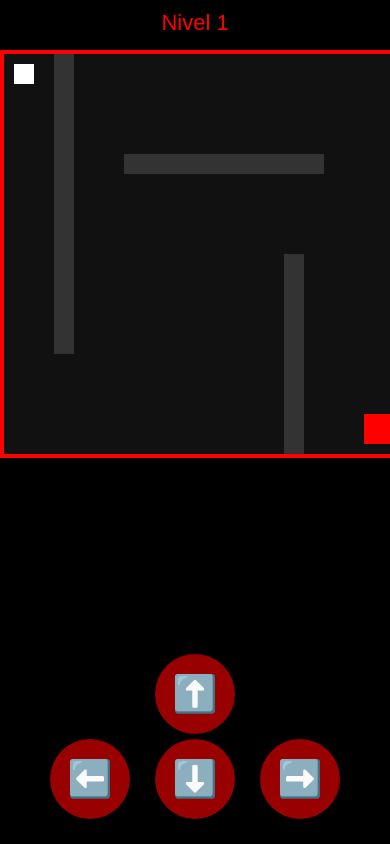
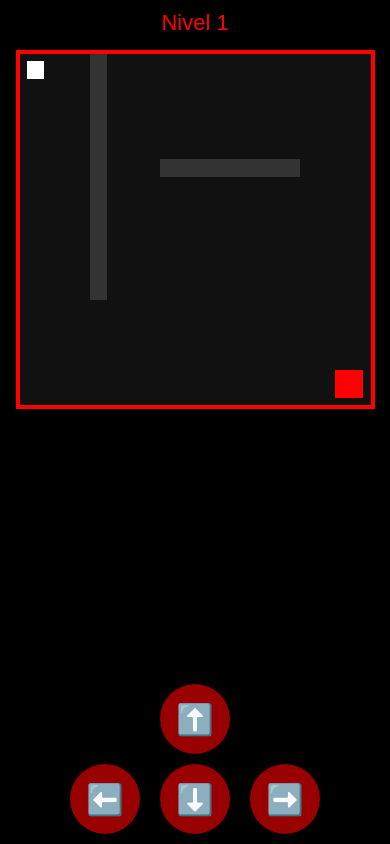
Before and after one commit to AngelPpga/misterio-misterioso-misteriudo-misteriado-misterido, a plain HTML site: page index.html in a window 390 px wide. Drawn offline with Linux system fonts and the light colour scheme.

Commit message:
Juego base 5

```diff
--- a/game.js
+++ b/game.js
@@ -5,114 +5,118 @@ const mensaje = document.getElementById("mensaje");
 const jumpscare = document.getElementById("jumpscare");
 const sonido = document.getElementById("sonido");
 
-let x = 10;
-let y = 10;
 let nivel = 1;
-const paso = 10;
+let bloqueado = false; // 🔴 BLOQUEA MULTIPLES PASOS
+
+let x = 2;
+let y = 2;
+const paso = 3;
 
 const niveles = {
     1: [
-        { x: 50, y: 0, w: 20, h: 300 },
-        { x: 120, y: 100, w: 200, h: 20 },
-        { x: 280, y: 200, w: 20, h: 200 }
+        { x: 20, y: 0, w: 5, h: 70 },
+        { x: 40, y: 30, w: 40, h: 5 }
     ],
     2: [
-        { x: 80, y: 0, w: 20, h: 250 },
-        { x: 160, y: 150, w: 20, h: 250 },
-        { x: 240, y: 0, w: 20, h: 250 },
-        { x: 0, y: 300, w: 300, h: 20 }
+        { x: 25, y: 0, w: 5, h: 60 },
+        { x: 50, y: 20, w: 5, h: 80 },
+        { x: 0, y: 70, w: 60, h: 5 }
     ],
     3: [
-        { x: 60, y: 0, w: 20, h: 350 },
-        { x: 140, y: 50, w: 20, h: 350 },
-        { x: 220, y: 0, w: 20, h: 350 },
-        { x: 300, y: 50, w: 20, h: 350 }
+        { x: 20, y: 0, w: 5, h: 90 },
+        { x: 45, y: 10, w: 5, h: 90 },
+        { x: 70, y: 0, w: 5, h: 90 }
     ]
 };
 
 function cargarNivel() {
+    bloqueado = false;
+
     document.querySelectorAll(".pared").forEach(p => p.remove());
 
     niveles[nivel].forEach(p => {
         const pared = document.createElement("div");
         pared.className = "pared";
-        pared.style.left = p.x + "px";
-        pared.style.top = p.y + "px";
-        pared.style.width = p.w + "px";
-        pared.style.height = p.h + "px";
+        pared.style.left = p.x + "%";
+        pared.style.top = p.y + "%";
+        pared.style.width = p.w + "%";
+        pared.style.height = p.h + "%";
         laberinto.appendChild(pared);
     });
 
-    x = 10;
-    y = 10;
-    jugador.style.left = x + "px";
-    jugador.style.top = y + "px";
+    x = 2;
+    y = 2;
+    moverJugador();
     mensaje.textContent = "Nivel " + nivel;
 }
 
+function moverJugador() {
+    jugador.style.left = x + "%";
+    jugador.style.top = y + "%";
+}
+
 document.addEventListener("keydown", e => {
-    if (nivel > 3) return;
+    if (bloqueado) return;
+
     if (e.key === "ArrowUp") mover(0, -paso);
     if (e.key === "ArrowDown") mover(0, paso);
     if (e.key === "ArrowLeft") mover(-paso, 0);
     if (e.key === "ArrowRight") mover(paso, 0);
 });
 
-function moverTouch(dir) {
-    if (dir === "up") mover(0, -paso);
-    if (dir === "down") mover(0, paso);
-    if (dir === "left") mover(-paso, 0);
-    if (dir === "right") mover(paso, 0);
-}
+document.querySelectorAll("#controles button").forEach(btn => {
+    btn.addEventListener("touchstart", e => {
+        e.preventDefault();
+        if (bloqueado) return;
+
+        const dir = btn.dataset.dir;
+        if (dir === "up") mover(0, -paso);
+        if (dir === "down") mover(0, paso);
+        if (dir === "left") mover(-paso, 0);
+        if (dir === "right") mover(paso, 0);
+    });
+});
 
 function mover(dx, dy) {
     const nx = x + dx;
     const ny = y + dy;
 
-    if (nx < 0 || ny < 0 || nx > 380 || ny > 380) return;
-
-    jugador.style.left = nx + "px";
-    jugador.style.top = ny + "px";
-
-    if (colisionPared()) {
-        mensaje.textContent = "💀 Volviste al inicio";
-        x = 10;
-        y = 10;
-        jugador.style.left = x + "px";
-        jugador.style.top = y + "px";
-        return;
-    }
+    if (nx < 0 || ny < 0 || nx > 95 || ny > 95) return;
 
     x = nx;
     y = ny;
+    moverJugador();
 
-    verificarMeta();
+    if (colision(".pared")) {
+        mensaje.textContent = "💀 Reinicio";
+        x = 2;
+        y = 2;
+        moverJugador();
+    }
+
+    if (colision("#meta")) {
+        pasarNivel();
+    }
 }
 
-function colisionPared() {
+function colision(selector) {
     const j = jugador.getBoundingClientRect();
-    return [...document.querySelectorAll(".pared")].some(p => {
-        const r = p.getBoundingClientRect();
+    return [...document.querySelectorAll(selector)].some(el => {
+        const r = el.getBoundingClientRect();
         return j.left < r.right && j.right > r.left &&
                j.top < r.bottom && j.bottom > r.top;
     });
 }
 
-function verificarMeta() {
-    const j = jugador.getBoundingClientRect();
-    const m = meta.getBoundingClientRect();
+function pasarNivel() {
+    if (bloqueado) return;
 
-    if (j.left < m.right && j.right > m.left &&
-        j.top < m.bottom && j.bottom > m.top) {
-        pasarNivel();
-    }
-}
+    bloqueado = true;
+    nivel++;
 
-function pasarNivel() {
-    nivel++;
     if (nivel <= 3) {
-        mensaje.textContent = "Pasaste al nivel " + nivel;
-        setTimeout(cargarNivel, 1000);
+        mensaje.textContent = "Nivel superado";
+        setTimeout(cargarNivel, 1200);
     } else {
         mensaje.textContent = "💀";
         jumpscare.style.display = "flex";
--- a/index.html
+++ b/index.html
@@ -3,26 +3,30 @@
 <head>
     <meta charset="UTF-8">
     <title>Laberinto del Terror</title>
+
+    <!-- MUY IMPORTANTE PARA MÓVIL -->
+    <meta name="viewport" content="width=device-width, initial-scale=1.0">
+
     <link rel="stylesheet" href="style.css">
 </head>
 <body>
 
 <div id="mensaje">Nivel 1</div>
 
-<div id="laberinto">
-    <div id="jugador"></div>
-    <div id="meta"></div>
+<div id="contenedor">
+    <div id="laberinto">
+        <div id="jugador"></div>
+        <div id="meta"></div>
+    </div>
 </div>
 
 <!-- CONTROLES TÁCTILES -->
 <div id="controles">
+    <button data-dir="up">⬆️</button>
     <div class="fila">
-        <button ontouchstart="moverTouch('up')">⬆️</button>
-    </div>
-    <div class="fila">
-        <button ontouchstart="moverTouch('left')">⬅️</button>
-        <button ontouchstart="moverTouch('down')">⬇️</button>
-        <button ontouchstart="moverTouch('right')">➡️</button>
+        <button data-dir="left">⬅️</button>
+        <button data-dir="down">⬇️</button>
+        <button data-dir="right">➡️</button>
     </div>
 </div>
 
--- a/style.css
+++ b/style.css
@@ -12,37 +12,69 @@ body {
     height: 30px;
 }
 
+/* CONTENEDOR RESPONSIVE */
+#contenedor {
+    display: flex;
+    justify-content: center;
+}
+
+/* LABERINTO ESCALABLE */
 #laberinto {
-    width: 400px;
-    height: 400px;
-    margin: auto;
+    width: min(90vw, 400px);
+    height: min(90vw, 400px);
     position: relative;
     background: #111;
     border: 4px solid red;
 }
 
 #jugador {
-    width: 20px;
-    height: 20px;
+    width: 5%;
+    height: 5%;
     background: white;
     position: absolute;
-    top: 10px;
-    left: 10px;
+    top: 2%;
+    left: 2%;
     z-index: 2;
 }
 
 #meta {
-    width: 30px;
-    height: 30px;
+    width: 8%;
+    height: 8%;
     background: red;
     position: absolute;
-    bottom: 10px;
-    right: 10px;
+    bottom: 2%;
+    right: 2%;
 }
 
 .pared {
     position: absolute;
     background: #333;
+}
+
+/* CONTROLES TÁCTILES */
+#controles {
+    position: fixed;
+    bottom: 10px;
+    width: 100%;
+    display: flex;
+    flex-direction: column;
+    align-items: center;
+    gap: 10px;
+}
+
+#controles button {
+    width: 70px;
+    height: 70px;
+    font-size: 30px;
+    border-radius: 50%;
+    border: none;
+    background: #900;
+    color: white;
+}
+
+#controles .fila {
+    display: flex;
+    gap: 20px;
 }
 
 /* JUMPSCARE */
@@ -61,36 +93,3 @@ body {
     height: 100%;
     object-fit: cover;
 }
-
-/* CONTROLES TÁCTILES (MÓVIL) */
-#controles {
-    position: fixed;
-    bottom: 0;
-    width: 100%;
-    background: rgba(0,0,0,0.7);
-    padding: 20px 0;
-    display: none;
-}
-
-#controles .fila {
-    display: flex;
-    justify-content: center;
-    gap: 25px;
-    margin: 5px 0;
-}
-
-#controles button {
-    width: 80px;
-    height: 80px;
-    font-size: 36px;
-    background: #900;
-    color: white;
-    border: none;
-    border-radius: 50%;
-}
-
-@media (max-width: 768px) {
-    #controles {
-        display: block;
-    }
-}
```
